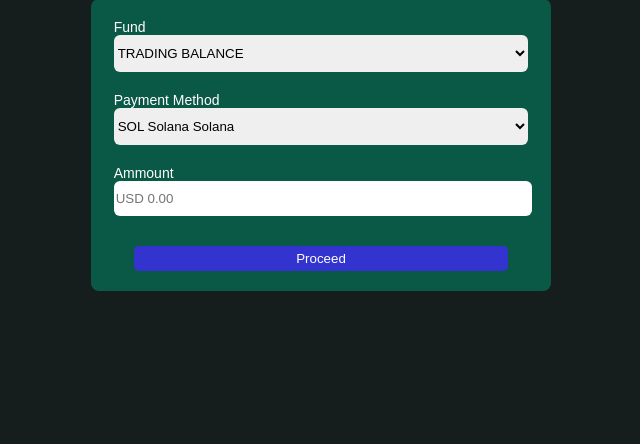
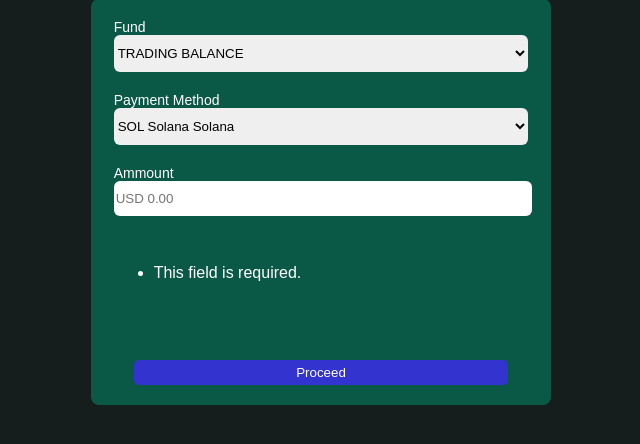
Before and after one commit to Lucifer-010/osbroker, a Django app: page /fund in a window 1280 px wide. Shown: the part 291-735 px from the top of the page, without its empty margins (319-959 px from the left). Run offline with Django 4.2, Linux system fonts and the light colour scheme; a user stored in the database is signed in; data comes from the database, SQL or seed files in the repository; some libraries are stand-ins or nearby versions.

Commit message:
Update fund.html

```diff
--- a/templates/fund.html
+++ b/templates/fund.html
@@ -41,6 +41,7 @@
                         <div class="input-con">
                             <label>Ammount</label>
                             {{form.ammount}}
+                            <p style="color:white">{{form.ammount.errors}}</p>
                         </div>
 
                         <input type="submit" value="Proceed" id="submit">
```
